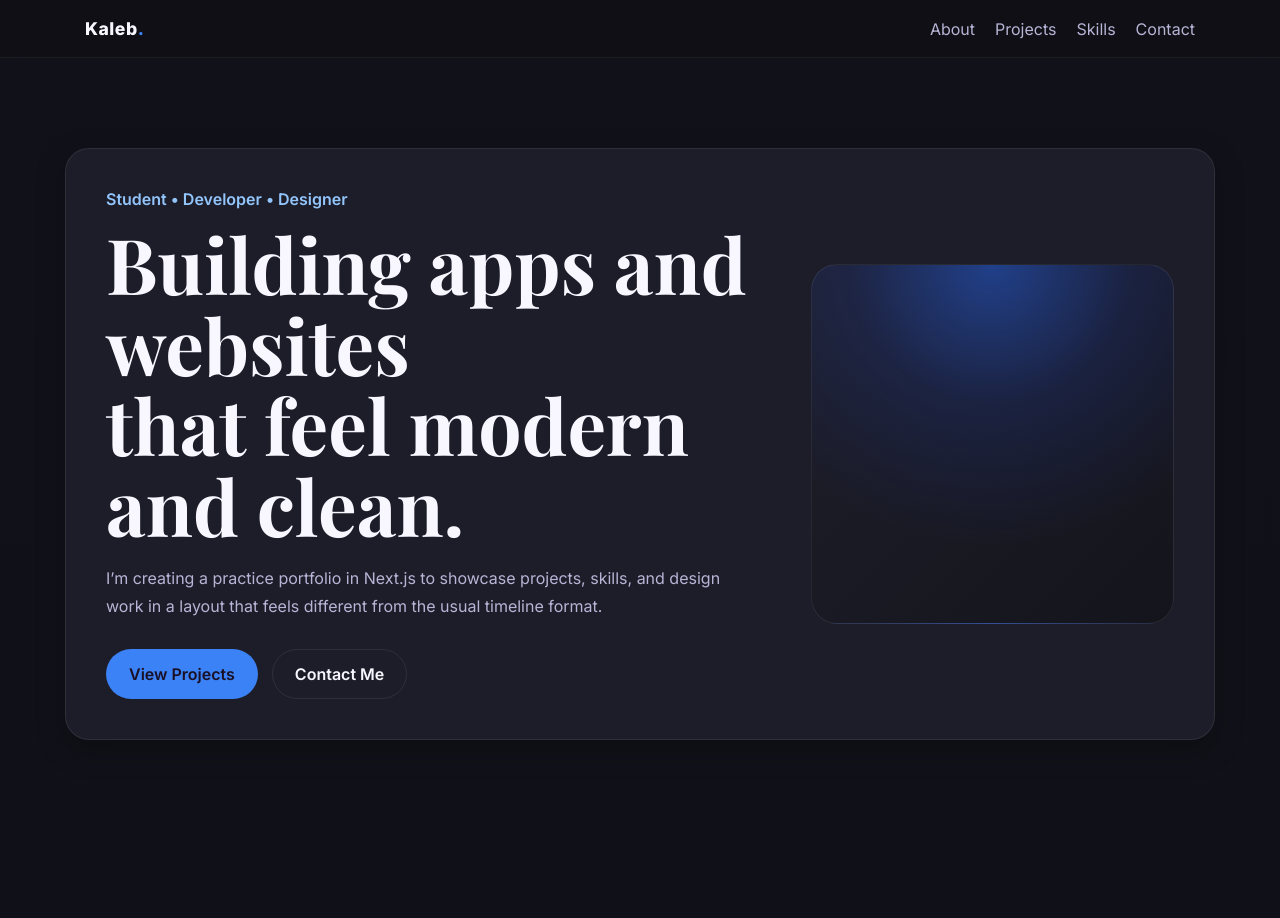
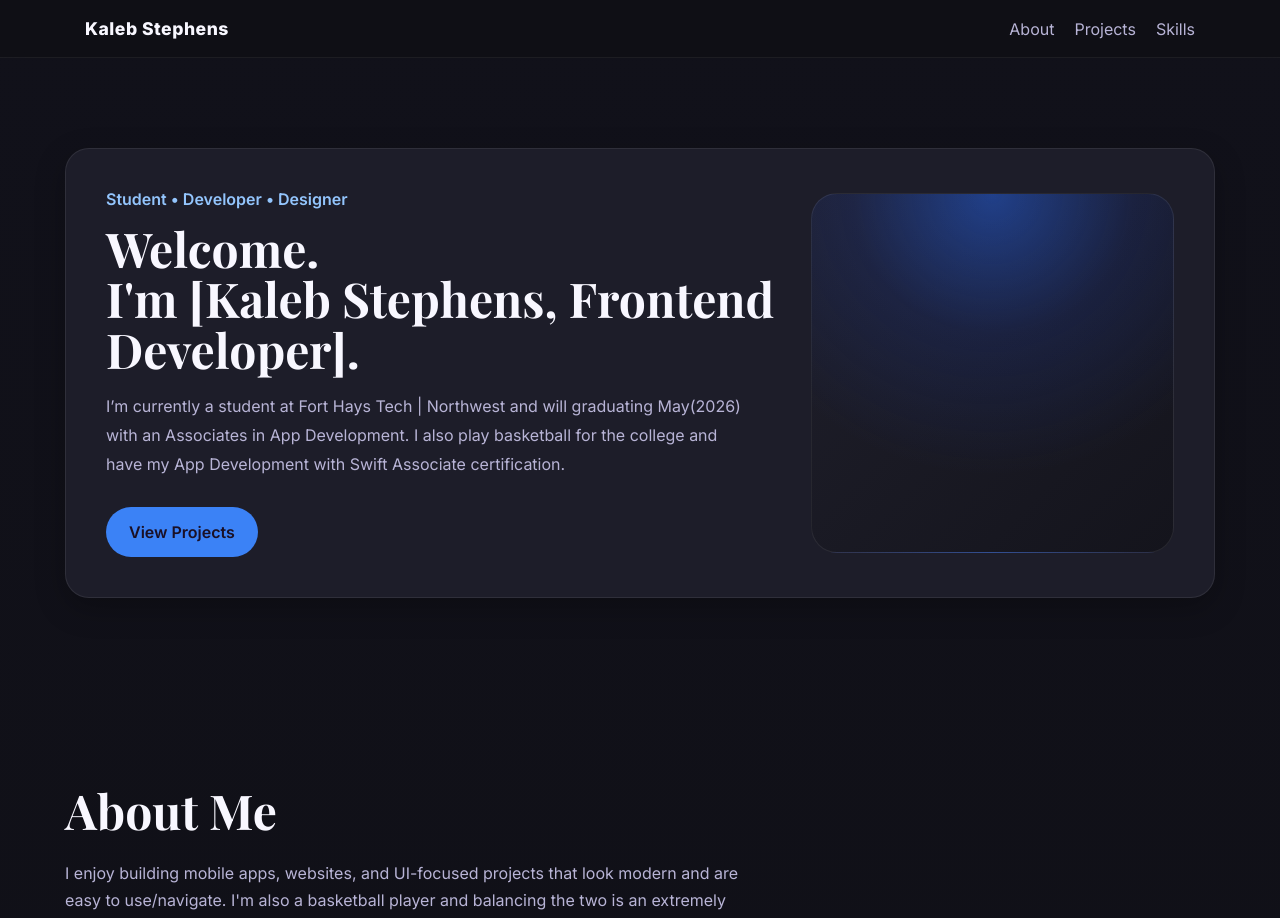
Before and after one commit to KalebSteph/PortfolioKS, a Next.js app: page / in a window 1280 px wide. Shown: the top 918 px of the page. Built offline with nearby package versions, Linux system fonts and the light colour scheme; a web font is replaced by a local one.

Commit message:
Updated the parts about myself and removed the contact parts

```diff
--- a/app/page.tsx
+++ b/app/page.tsx
@@ -3,7 +3,6 @@ import Hero from "@/components/Hero";
 import About from "@/components/About";
 import Projects from "@/components/Projects";
 import Skills from "@/components/Skills";
-import Contact from "@/components/Contact";
 import Footer from "@/components/Footer";
 
 export default function Home() {
@@ -15,7 +14,6 @@ export default function Home() {
         <About />
         <Projects />
         <Skills />
-        <Contact />
       </main>
       <Footer />
     </>
--- a/components/About.tsx
+++ b/components/About.tsx
@@ -4,9 +4,8 @@ export default function About() {
       <div className="container">
         <h2 className="section-title">About Me</h2>
         <p className="section-text" style={{ marginBottom: "28px" }}>
-          I enjoy building mobile apps, websites, and UI-focused projects that look polished
-          and are easy to use. I work with tools like SwiftUI, Kotlin, Next.js, Firebase,
-          and SQL-based backends, and I like creating projects that are both useful and visually clean.
+          I enjoy building mobile apps, websites, and UI-focused projects that look modern
+          and are easy to use/navigate. I'm also a basketball player and balancing the two is an extremely useful skill I've developed along this journey.
         </p>
 
         <div
--- a/components/Hero.tsx
+++ b/components/Hero.tsx
@@ -20,14 +20,14 @@ export default function Hero() {
             <h1
               style={{
                 fontFamily: "var(--font-heading), serif",
-                fontSize: "clamp(2.8rem, 6vw, 5rem)",
+                fontSize: "clamp(2.8rem, 6vw, 3rem)",
                 lineHeight: 1.05,
                 marginBottom: "18px",
               }}
             >
-              Building apps and websites
+              Welcome.
               <br />
-              that feel modern and clean.
+              I'm [Kaleb Stephens, Frontend Developer].
             </h1>
 
             <p
@@ -38,16 +38,12 @@ export default function Hero() {
                 marginBottom: "28px",
               }}
             >
-              I’m creating a practice portfolio in Next.js to showcase projects,
-              skills, and design work in a layout that feels different from the usual timeline format.
+              I’m currently a student at Fort Hays Tech | Northwest and will graduating May(2026) with an Associates in App Development. I also play basketball for the college and have my App Development with Swift Associate certification.
             </p>
 
             <div style={{ display: "flex", gap: "14px", flexWrap: "wrap" }}>
               <a href="#projects" className="btn btn-primary">
                 View Projects
-              </a>
-              <a href="#contact" className="btn btn-secondary">
-                Contact Me
               </a>
             </div>
           </div>
--- a/components/Navbar.tsx
+++ b/components/Navbar.tsx
@@ -27,14 +27,13 @@ export default function Navbar() {
             letterSpacing: "0.5px",
           }}
         >
-          Kaleb<span style={{ color: "var(--accent)" }}>.</span>
+          Kaleb Stephens<span style={{ color: "var(--accent)" }}></span>
         </a>
 
         <nav style={{ display: "flex", gap: "20px", flexWrap: "wrap" }}>
-          <a className="nav-link" href="#about">About</a>
-          <a className="nav-link" href="#projects">Projects</a>
-          <a className="nav-link" href="#skills">Skills</a>
-          <a className="nav-link" href="#contact">Contact</a>
+        <a className="nav-link" href="#about">About</a>
+        <a className="nav-link" href="#projects">Projects</a>
+        <a className="nav-link" href="#skills">Skills</a>
         </nav>
       </div>
     </header>
--- a/components/Projects.tsx
+++ b/components/Projects.tsx
@@ -25,8 +25,6 @@ export default function Projects() {
       <div className="container">
         <h2 className="section-title">Projects</h2>
         <p className="section-text" style={{ marginBottom: "28px" }}>
-          These are a few example projects that can live on your portfolio. Later you can replace
-          them with your real screenshots, GitHub links, and live demos.
         </p>
 
         <div
```
